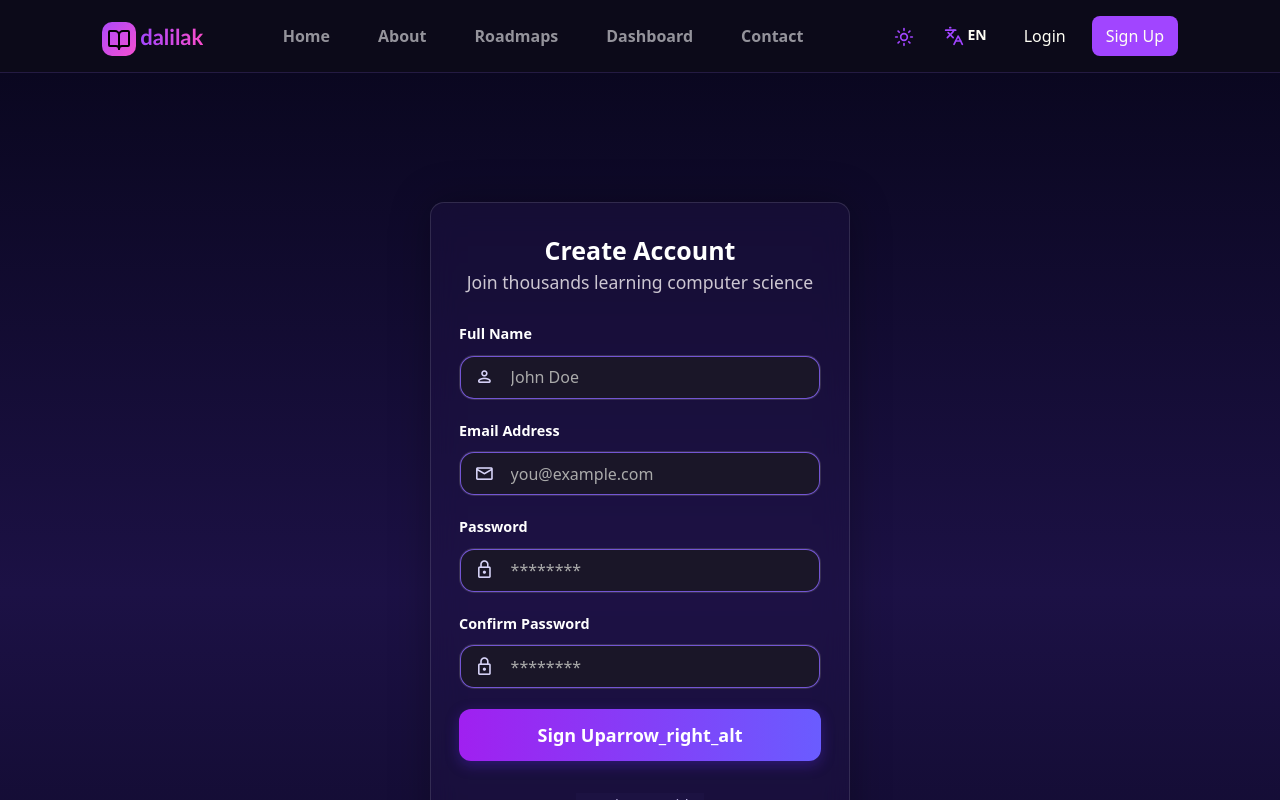
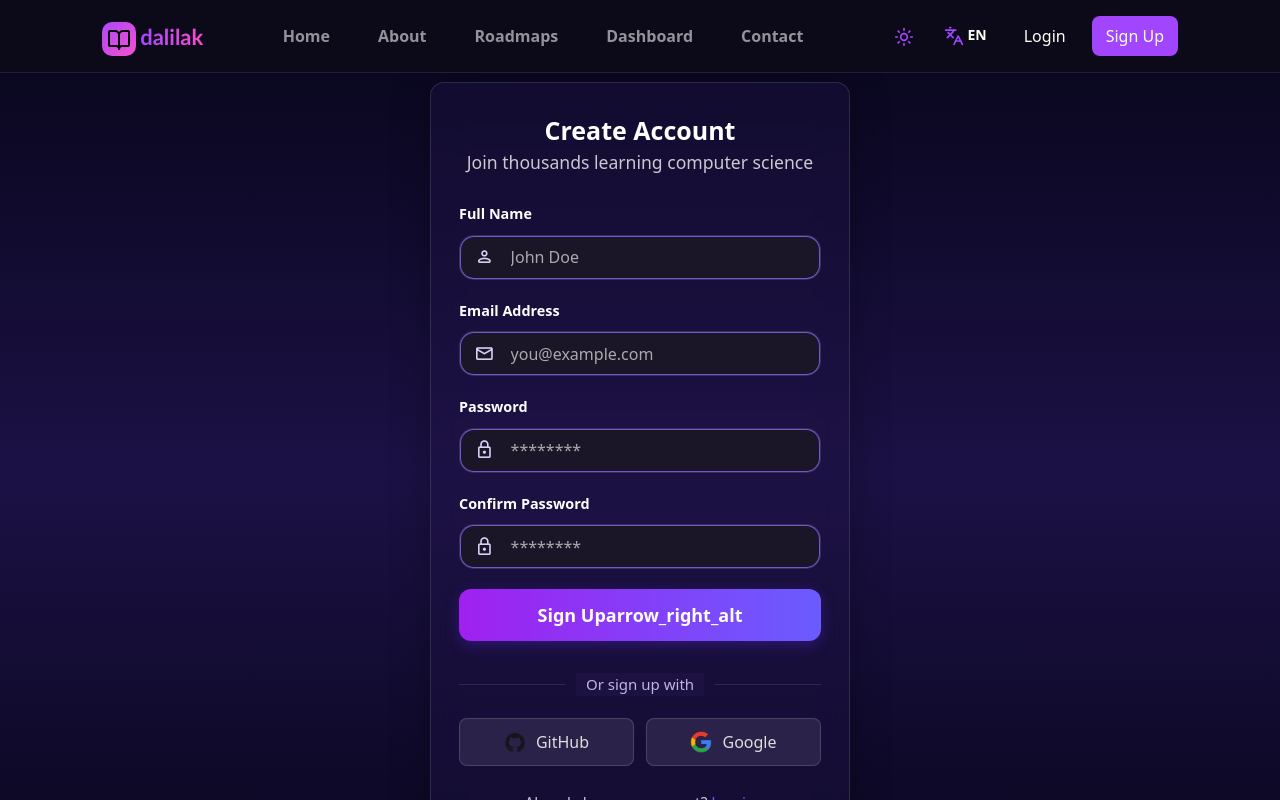
Before and after one commit to Ahmedelsharawy9520002/Dalilak, a React (Vite) app: page /signup in a window 1280 px wide. Shown: the top 800 px of the page. Built offline with nearby package versions, Linux system fonts and the light colour scheme.

Commit message:
login, signup css updates

```diff
--- a/src/styles/login.css
+++ b/src/styles/login.css
@@ -35,7 +35,7 @@
   display: flex;
   justify-content: center;
   align-items: center;
-  min-height: 100vh;
+  min-height: 90vh;
   background: linear-gradient(to bottom, #0a0720, #1c1145 50%, #0a0720);
 }
 
--- a/src/styles/signup.css
+++ b/src/styles/signup.css
@@ -35,7 +35,7 @@ body {
   display: flex;
   justify-content: center;
   align-items: center;
-  min-height: 130vh;
+  min-height: 100vh;
   background: linear-gradient(to bottom, #0a0720, #1c1145 50%, #0a0720);
 }
 
```
